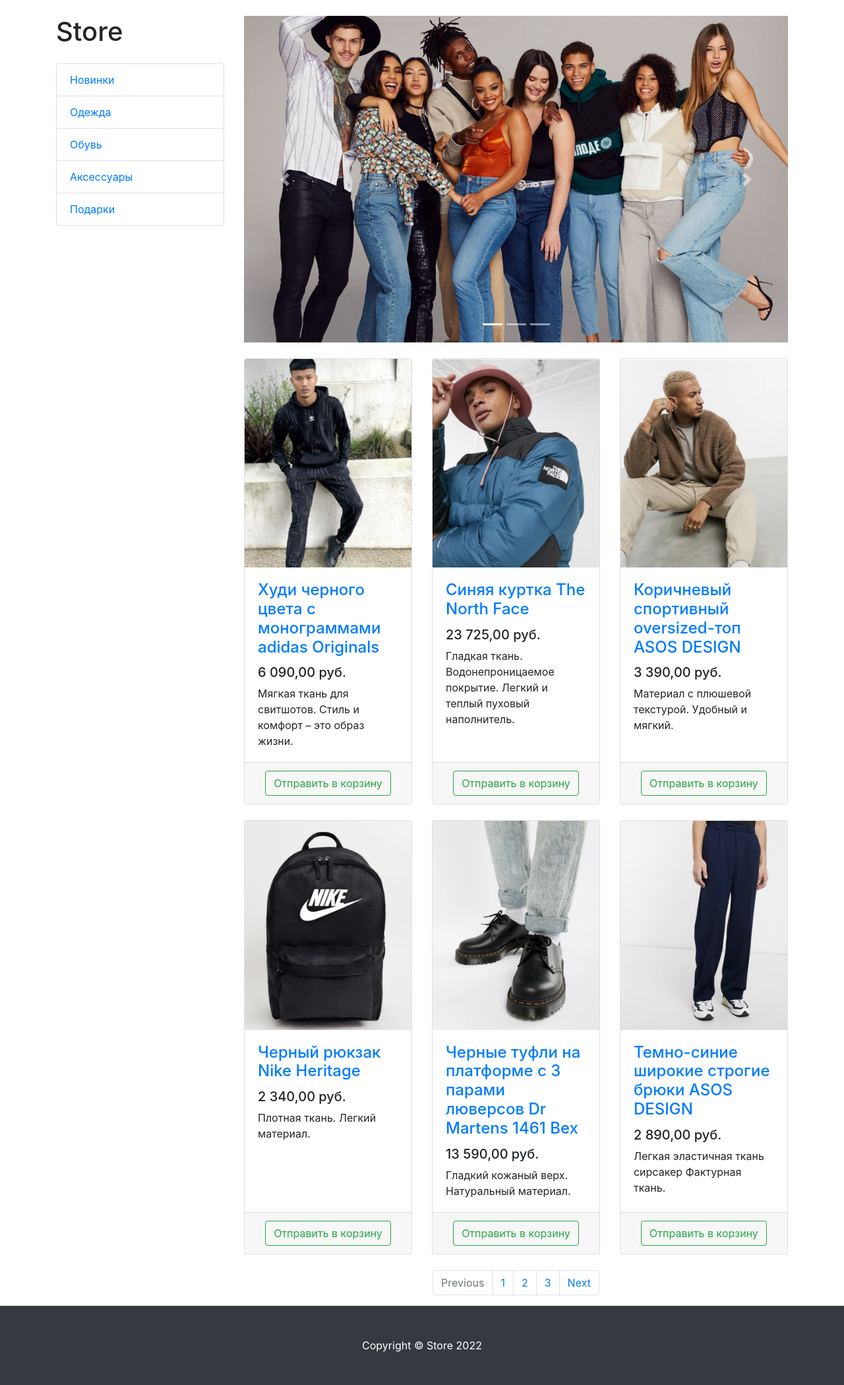
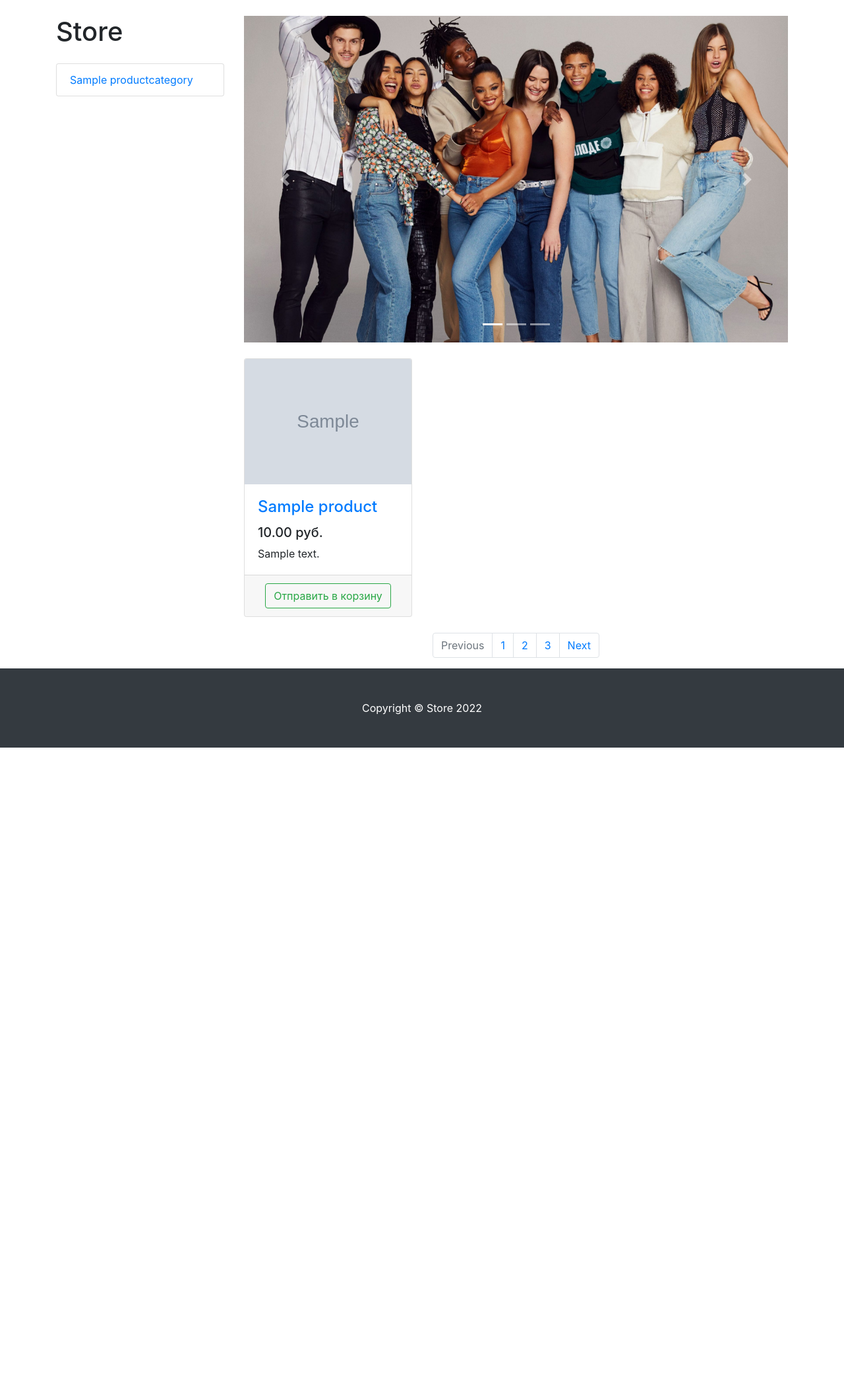
Before and after one commit to Hillel-i-Python-Pro-i-2022-12-27/Kolesnykov_Oleksandr_mini_project, a Django app: page /products/products/ in a window 1280 px wide. Shown: the part 56-2155 px from the top of the page at 66% size. After the commit the page ends 1189 px from the top, so only its background shows below. Run offline with Django 4.2, Linux system fonts and the light colour scheme; tables that the repository leaves empty hold one stand-in row (values such as "Sample post"); grey boxes marked "Sample" are stand-in pictures; some libraries are stand-ins or nearby versions.

Commit message:
add models Product and ProductCategories, add admin panel + superuser, refactored views and 'products' template

```diff
--- a/apps/products/admin.py
+++ b/apps/products/admin.py
@@ -1,3 +1,5 @@
-# from django.contrib import admin
+from django.contrib import admin
+from apps.products.models import ProductCategory, Product
 
-# Register your models here.
+admin.site.register(ProductCategory)
+admin.site.register(Product)
--- a/apps/products/models.py
+++ b/apps/products/models.py
@@ -1,3 +1,26 @@
-# from django.db import models
+from django.db import models
 
-# Create your models here.
+
+class ProductCategory(models.Model):
+    name = models.CharField(max_length=128)
+    description = models.TextField(null=True, blank=True)
+
+    def __str__(self):
+        return f"Категория {self.name} | Описание: {self.description}"
+
+
+class Product(models.Model):
+    name = models.CharField(max_length=128)
+    description = models.TextField()
+    price = models.DecimalField(max_digits=10, decimal_places=2)  # цифры до и после запятой
+    quantity = models.PositiveIntegerField(default=0)
+    image = models.ImageField(upload_to="products_images")
+    category = models.ForeignKey(
+        to=ProductCategory,
+        on_delete=models.SET_NULL,
+        null=True,
+        blank=True,
+    )
+
+    def __str__(self):
+        return f"Продукт: {self.name} | Описание: {self.description}"
--- a/apps/products/views.py
+++ b/apps/products/views.py
@@ -1,4 +1,5 @@
 from django.shortcuts import render
+from apps.products.models import Product, ProductCategory
 
 
 def index(request):
@@ -16,6 +17,8 @@ def index(request):
 def products(request):
     context = {
         "title": "Store - каталог",
+        "products": Product.objects.all(),
+        "categories": ProductCategory.objects.all(),
     }
     return render(
         request=request,
--- a/apps/templates/index.html
+++ b/apps/templates/index.html
@@ -1,6 +1,5 @@
 {% extends '_helpers/base.html' %}
 {% load static %}
-
     <!-- Custom styles for this template -->
     {% block css %}
     <link href="{% static 'vendor/css/index.css'%}" rel="stylesheet">
--- a/apps/templates/products/products.html
+++ b/apps/templates/products/products.html
@@ -16,11 +16,9 @@
 
             <h1 class="my-4">Store</h1>
             <div class="list-group">
-                <a href="#" class="list-group-item">Новинки</a>
-                <a href="#" class="list-group-item">Одежда</a>
-                <a href="#" class="list-group-item">Обувь</a>
-                <a href="#" class="list-group-item">Аксессуары</a>
-                <a href="#" class="list-group-item">Подарки</a>
+                {% for category in categories %}
+                    <a href="#" class="list-group-item">{{ category.name }}</a>
+                {% endfor %}
             </div>
 
         </div>
@@ -57,126 +55,27 @@
 
             <div class="row">
 
-                <div class="col-lg-4 col-md-6 mb-4">
+                {% for product in products %}
+                    <div class="col-lg-4 col-md-6 mb-4">
                     <div class="card h-100">
                         <a href="#">
                             <img class="card-img-top"
-                                 src="{% static 'vendor/img/products/Adidas-hoodie.png' %}"
+                                 src="{{ product.image.url }}"
                                  alt="">
                         </a>
                         <div class="card-body">
                             <h4 class="card-title">
-                                <a href="#">Худи черного цвета с монограммами adidas Originals</a>
+                                <a href="#">{{ product.name }}</a>
                             </h4>
-                            <h5>6 090,00 руб.</h5>
-                            <p class="card-text">Мягкая ткань для свитшотов. Стиль и комфорт – это образ жизни.</p>
+                            <h5>{{ product.price }} руб.</h5>
+                            <p class="card-text">{{ product.description }}</p>
                         </div>
                         <div class="card-footer text-center">
                             <button type="button" class="btn btn-outline-success">Отправить в корзину</button>
                         </div>
                     </div>
                 </div>
-
-                <div class="col-lg-4 col-md-6 mb-4">
-                    <div class="card h-100">
-                        <a href="#">
-                            <img class="card-img-top"
-                                 src="{% static 'vendor/img/products/Blue-jacket-The-North-Face.png' %}" alt="">
-                        </a>
-                        <div class="card-body">
-                            <h4 class="card-title">
-                                <a href="#">Синяя куртка The North Face</a>
-                            </h4>
-                            <h5>23 725,00 руб.</h5>
-                            <p class="card-text">
-                                Гладкая ткань. Водонепроницаемое покрытие. Легкий и теплый пуховый наполнитель.
-                            </p>
-                        </div>
-                        <div class="card-footer text-center">
-                            <button type="button" class="btn btn-outline-success">Отправить в корзину</button>
-                        </div>
-                    </div>
-                </div>
-
-                <div class="col-lg-4 col-md-6 mb-4">
-                    <div class="card h-100">
-                        <a href="#">
-                            <img class="card-img-top"
-                                 src="{% static 'vendor/img/products/Brown-sports-oversized-top-ASOS-DESIGN.png'%}"
-                                 alt="">
-                        </a>
-                        <div class="card-body">
-                            <h4 class="card-title">
-                                <a href="#">Коричневый спортивный oversized-топ ASOS DESIGN</a>
-                            </h4>
-                            <h5>3 390,00 руб.</h5>
-                            <p class="card-text">Материал с плюшевой текстурой. Удобный и мягкий.</p>
-                        </div>
-                        <div class="card-footer text-center">
-                            <button type="button" class="btn btn-outline-success">Отправить в корзину</button>
-                        </div>
-                    </div>
-                </div>
-
-                <div class="col-lg-4 col-md-6 mb-4">
-                    <div class="card h-100">
-                        <a href="#">
-                            <img class="card-img-top"
-                                 src="{% static 'vendor/img/products/Black-Nike-Heritage-backpack.png' %}"
-                                 alt="">
-                        </a>
-                        <div class="card-body">
-                            <h4 class="card-title">
-                                <a href="#">Черный рюкзак Nike Heritage</a>
-                            </h4>
-                            <h5>2 340,00 руб.</h5>
-                            <p class="card-text">Плотная ткань. Легкий материал.</p>
-                        </div>
-                        <div class="card-footer text-center">
-                            <button type="button" class="btn btn-outline-success">Отправить в корзину</button>
-                        </div>
-                    </div>
-                </div>
-
-                <div class="col-lg-4 col-md-6 mb-4">
-                    <div class="card h-100">
-                        <a href="#">
-                            <img class="card-img-top"
-                                 src="{% static 'vendor/img/products/Black-Dr-Martens-shoes.png'%}"
-                                 alt="">
-                        </a>
-                        <div class="card-body">
-                            <h4 class="card-title">
-                                <a href="#">Черные туфли на платформе с 3 парами люверсов Dr Martens 1461 Bex</a>
-                            </h4>
-                            <h5>13 590,00 руб.</h5>
-                            <p class="card-text">Гладкий кожаный верх. Натуральный материал.</p>
-                        </div>
-                        <div class="card-footer text-center">
-                            <button type="button" class="btn btn-outline-success">Отправить в корзину</button>
-                        </div>
-                    </div>
-                </div>
-
-                <div class="col-lg-4 col-md-6 mb-4">
-                    <div class="card h-100">
-                        <a href="#">
-                            <img class="card-img-top"
-                                 src="{% static 'vendor/img/products/Dark-blue-wide-leg-ASOs-DESIGN-trousers.png'%}"
-                                 alt="">
-                        </a>
-                        <div class="card-body">
-                            <h4 class="card-title">
-                                <a href="#">Темно-синие широкие строгие брюки ASOS DESIGN</a>
-                            </h4>
-                            <h5>2 890,00 руб.</h5>
-                            <p class="card-text">Легкая эластичная ткань сирсакер Фактурная ткань.</p>
-                        </div>
-                        <div class="card-footer text-center">
-                            <button type="button" class="btn btn-outline-success">Отправить в корзину</button>
-                        </div>
-                    </div>
-                </div>
+                {% endfor%}
 
             </div>
 
```
Also changed, not shown: apps/static/vendor/img/wallpaper.jpg.
